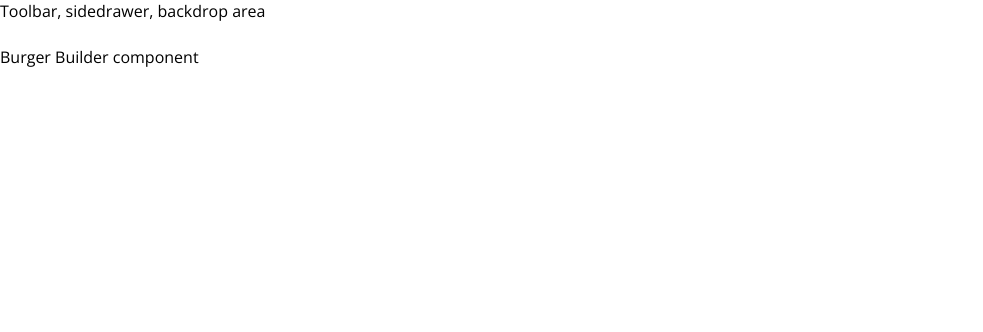
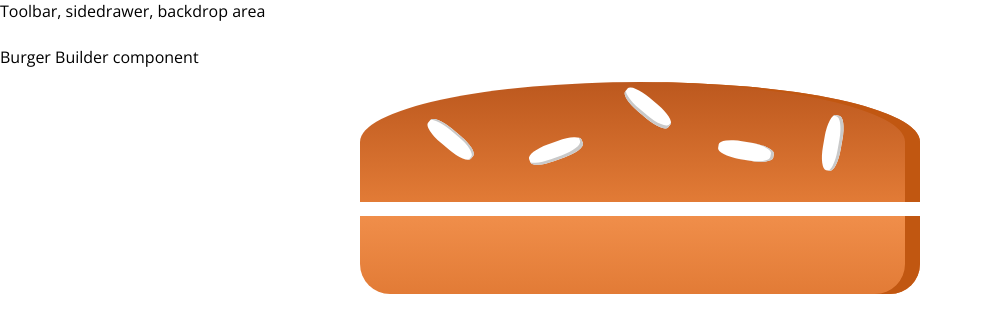
Before and after one commit to ewhanhan/Burger-Builder, a React (Create React App) app: page / in a window 1280 px wide. Shown: the top 332 px of the page, without its empty margins (0-983 px from the left). Built offline with nearby package versions, Linux system fonts and the light colour scheme.

Commit message:
Test rendering burger

```diff
--- a/src/App.js
+++ b/src/App.js
@@ -1,4 +1,4 @@
-import Layout from './component/Layout.js';
+import Layout from './component/Layout/Layout.js';
 import BurgerBuilder from './container/BurgerBuilder/BurgerBuilder.js';
 
 function App() {
--- a/src/component/Burger/Burger.js
+++ b/src/component/Burger/Burger.js
@@ -0,0 +1,14 @@
+import React from 'react';
+import BurgerIngredients from './BurgerIngredients/BurgerIngredients.js';
+import styles from './Burger.module.css';
+
+const Burger = (props) => {
+  return (
+    <div className={styles.Burger}>
+      <BurgerIngredients type="bread-top" />
+      <BurgerIngredients type="bread-bottom" />
+    </div>
+  );
+};
+
+export default Burger;
--- /dev/null
+++ b/src/component/Burger/Burger.module.css
@@ -0,0 +1,30 @@
+.Burger {
+  width: 100%;
+  margin: auto;
+  height: 250px;
+  overflow: scroll;
+  text-align: center;
+  font-weight: bold;
+  font-size: 1.2rem;
+}
+
+@media (min-width: 500px) and (min-height: 400px) {
+  .Burger {
+    width: 350px;
+    height: 300px;
+  }
+}
+
+@media (min-width: 500px) and (min-height: 401px) {
+  .Burger {
+    width: 450px;
+    height: 400px;
+  }
+}
+
+@media (min-width: 1000px) and (min-height: 700px) {
+  .Burger {
+    width: 700px;
+    height: 600px;
+  }
+}
--- a/src/component/Burger/BurgerInredients/BurgerIngredients.js
+++ b/src/component/Burger/BurgerIngredients/BurgerIngredients.js
@@ -1,6 +1,6 @@
 import React from 'react';
 import PropTypes from 'prop-types';
-import styles from './BurgerIngredients.css';
+import styles from './BurgerIngredients.module.css';
 
 //BurgerIngredient component renders the ingredient image based on the
 //parameter 'type' that is passed
--- a/src/container/BurgerBuilder/BurgerBuilder.js
+++ b/src/container/BurgerBuilder/BurgerBuilder.js
@@ -1,8 +1,14 @@
 import React, { Component } from 'react';
+import Burger from '../../component/Burger/Burger.js';
 
 export class BurgerBuilder extends Component {
   render() {
-    return <div>Burger Builder component</div>;
+    return (
+      <div>
+        Burger Builder component
+        <Burger />
+      </div>
+    );
   }
 }
 
```
Also changed, not shown: src/component/Burger/BurgerIngredients/BurgerIngredients.module.css (renamed from src/component/Burger/BurgerInredients/BurgerIngredients.module.css), src/component/Layout/Layout.js (renamed from src/component/Layout.js), src/component/Layout/Layout.module.css (renamed from src/component/Layout.module.css), 1 other file (tests, documents, lock files or other folders).
